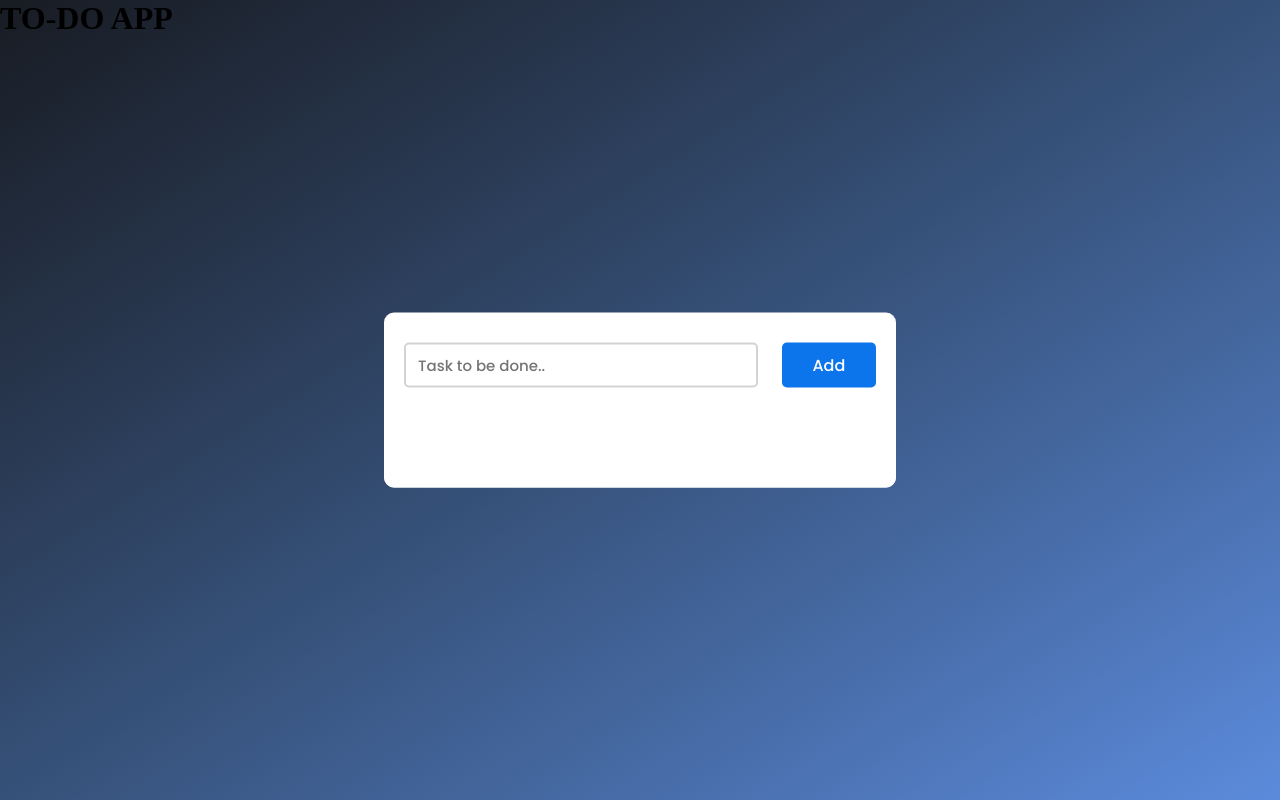
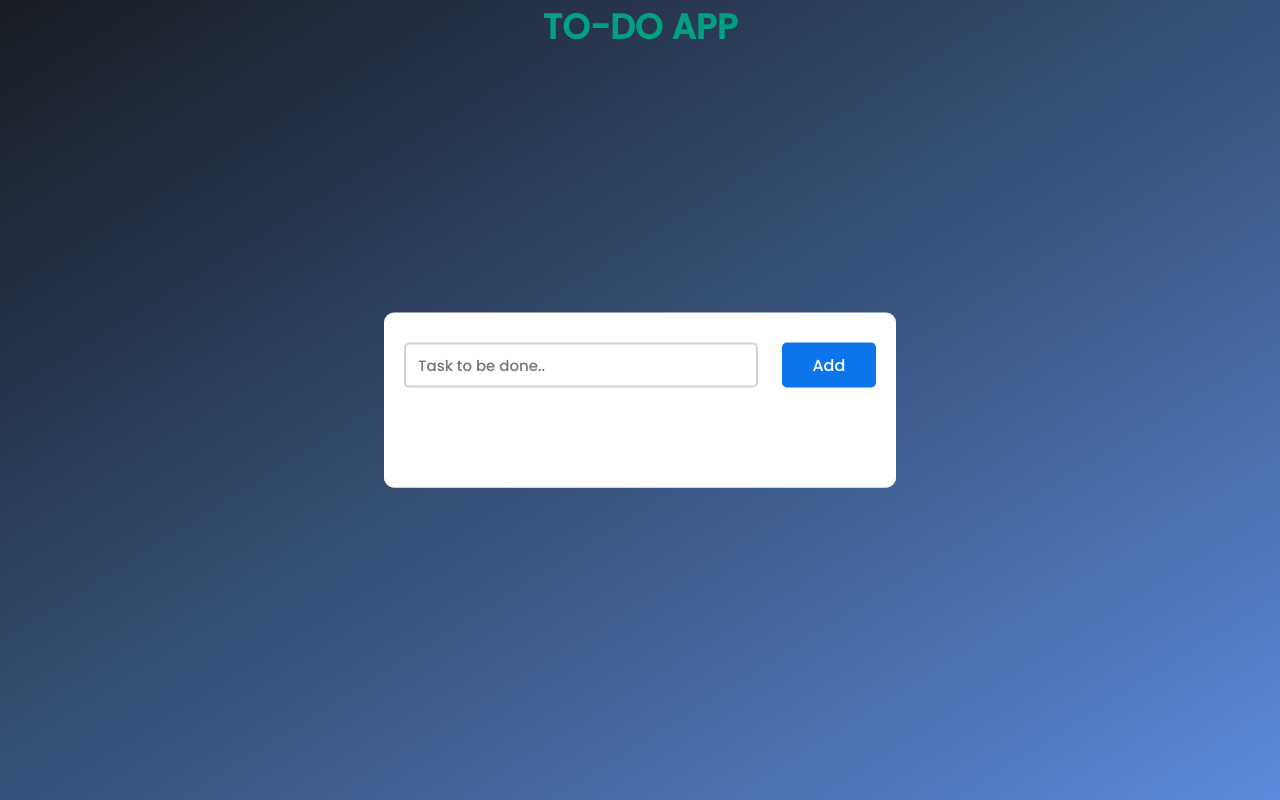
Before and after one commit to manju-insane/To-do-list, a plain HTML site: page index.html in a window 1280 px wide. Drawn offline with Linux system fonts and the light colour scheme.

Commit message:
last update

```diff
--- a/index.html
+++ b/index.html
@@ -3,7 +3,7 @@
 <head>
 
   <!-- === Design by: manju ===--->
-	<h1>TO-DO APP</h1>
+	<h1 align="center">TO-DO APP</h1>
     <title>To Do List</title>
     <!--Google Font-->
     <link href="https://fonts.googleapis.com/css2?family=Poppins:wght@400;500&display=swap" rel="stylesheet">
@@ -33,6 +33,11 @@ body{
 		border-radius: 10px;
 
 }
+	    h1{
+		    color:#00A180;
+		    font-family: 'Poppins',sans-serif;
+		     font-size: 35px;
+	    }
 
 #newtask{
     position: relative;
```
